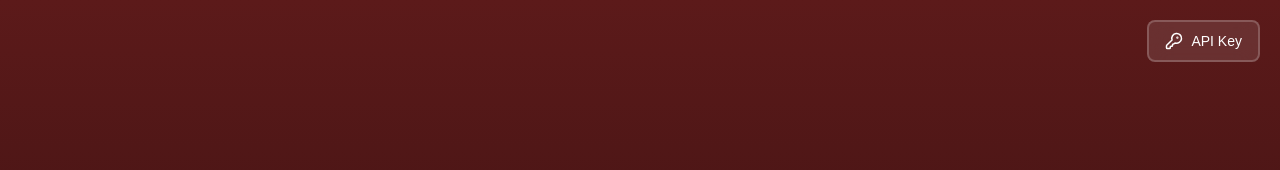
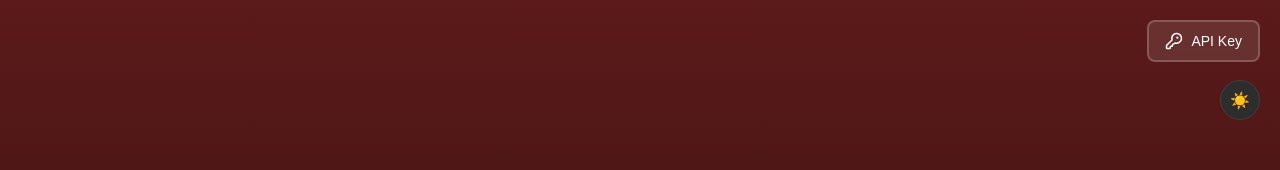
Before and after one commit to burneikis/Youtube-Channel-Filterer, a React (Create React App) app: page / in a window 1280 px wide. Shown: the top 170 px of the page. Built offline with nearby package versions, Linux system fonts and the light colour scheme.

Commit message:
dark light mode

```diff
--- a/src/App.js
+++ b/src/App.js
@@ -4,6 +4,8 @@
 import ApiKeyToggle from './components/ApiKeyToggle';
 import SearchBar from './components/SearchBar';
 import ChannelPage from './components/ChannelPage';
+import ThemeToggle from './components/ThemeToggle';
+import { ThemeProvider } from './contexts/ThemeContext';
 
 function App() {
   const [showApiKeyManager, setShowApiKeyManager] = useState(false);
@@ -25,8 +27,10 @@
   };
 
   return (
+    <ThemeProvider>
       <div className={`App ${currentView === 'search' ? 'no-scroll' : ''}`}>
         <ApiKeyToggle onClick={toggleApiKeyManager} />
+        <ThemeToggle />
 
         {currentView === 'search' ? (
           <div className="home-container">
@@ -45,6 +49,7 @@
 
         {showApiKeyManager && <ApiKeyManager onClose={toggleApiKeyManager} />}
       </div>
+    </ThemeProvider>
   );
 }
 
--- a/src/components/ChannelInfo.css
+++ b/src/components/ChannelInfo.css
@@ -1,5 +1,5 @@
 .channel-info {
-  background: white;
+  background: var(--bg-primary);
   border-radius: 12px;
   box-shadow: 0 2px 8px rgba(0, 0, 0, 0.1);
   overflow: hidden;
@@ -50,13 +50,13 @@
   font-size: 24px;
   font-weight: 600;
   margin: 0 0 4px 0;
-  color: #1a1a1a;
+  color: var(--text-primary);
   text-align: left;
 }
 
 .channel-username {
   font-size: 14px;
-  color: #666;
+  color: var(--text-secondary);
   margin: 0;
   font-weight: 400;
   text-align: left;
@@ -64,14 +64,14 @@
 
 .channel-subscriber-count {
   font-size: 14px;
-  color: #666;
+  color: var(--text-secondary);
   margin: 2px 0 0 0;
   font-weight: 400;
   text-align: left;
 }
 
 .channel-description {
-  color: #666;
+  color: var(--text-secondary);
   line-height: 1.5;
   margin: 0;
   font-size: 14px;
--- a/src/components/ChannelPage.css
+++ b/src/components/ChannelPage.css
@@ -1,18 +1,23 @@
 .channel-page-wrapper {
   padding: 20px;
   position: relative;
+  min-height: 100vh;
 }
 
 .channel-page {
   max-width: 800px;
   margin: 0 auto;
-  padding-top: 60px;
+  background-color: var(--bg-primary);
+  color: var(--text-primary);
+  border-radius: 8px;
+  padding: 20px;
+  box-shadow: 0 2px 10px rgba(0, 0, 0, 0.1);
 }
 
 .back-button {
   background: none;
   border: none;
-  color: white;
+  color: var(--text-secondary);
   font-size: 16px;
   cursor: pointer;
   padding: 8px 0;
@@ -25,13 +30,13 @@
 }
 
 .back-button:hover {
-  color: #ddd;
+  color: var(--text-primary);
 }
 
 .loading {
   text-align: center;
   padding: 40px;
-  color: #666;
+  color: var(--text-primary) !important;
   font-size: 18px;
 }
 
@@ -41,18 +46,18 @@
 }
 
 .error h2 {
-  color: #d32f2f;
+  color: var(--error-color);
   margin-bottom: 16px;
 }
 
 .error p {
-  color: #666;
+  color: var(--text-secondary);
   margin-bottom: 20px;
 }
 
 .retry-button {
-  background-color: #1976d2;
-  color: white;
+  background-color: var(--accent-color);
+  color: var(--button-text);
   border: none;
   padding: 10px 20px;
   border-radius: 4px;
@@ -61,5 +66,54 @@
 }
 
 .retry-button:hover {
-  background-color: #1565c0;
+  background-color: var(--accent-hover);
 }
+
+.theme-toggle {
+  position: fixed;
+  top: 80px;
+  right: 20px;
+  z-index: 1000;
+  background: var(--bg-secondary);
+  border: 1px solid var(--border-color);
+  border-radius: 50%;
+  width: 40px;
+  height: 40px;
+  display: flex;
+  align-items: center;
+  justify-content: center;
+  cursor: pointer;
+  font-size: 16px;
+  transition: all 0.3s ease;
+}
+
+.theme-toggle:hover {
+  background: var(--bg-hover);
+  transform: scale(1.1);
+}
+
+:root {
+  --bg-primary: #ffffff;
+  --bg-secondary: #f5f5f5;
+  --bg-hover: #e0e0e0;
+  --text-primary: #333333;
+  --text-secondary: #666666;
+  --accent-color: #1976d2;
+  --accent-hover: #1565c0;
+  --button-text: #ffffff;
+  --error-color: #d32f2f;
+  --border-color: #e0e0e0;
+}
+
+[data-theme="dark"] {
+  --bg-primary: #1a1a1a;
+  --bg-secondary: #2d2d2d;
+  --bg-hover: #404040;
+  --text-primary: #ffffff;
+  --text-secondary: #cccccc;
+  --accent-color: #2196f3;
+  --accent-hover: #1976d2;
+  --button-text: #ffffff;
+  --error-color: #f44336;
+  --border-color: #404040;
+}
--- /dev/null
+++ b/src/components/ThemeToggle.js
@@ -0,0 +1,18 @@
+import React from 'react';
+import { useTheme } from '../contexts/ThemeContext';
+
+const ThemeToggle = () => {
+  const { isDark, toggleTheme } = useTheme();
+
+  return (
+    <button
+      className="theme-toggle"
+      onClick={toggleTheme}
+      aria-label={isDark ? 'Switch to light mode' : 'Switch to dark mode'}
+    >
+      {isDark ? '☀️' : '🌙'}
+    </button>
+  );
+};
+
+export default ThemeToggle;
--- a/src/components/VideoGallery.css
+++ b/src/components/VideoGallery.css
@@ -1,6 +1,6 @@
 .video-gallery {
   margin-top: 24px;
-  background: white;
+  background: var(--bg-primary);
   border-radius: 12px;
   box-shadow: 0 2px 8px rgba(0, 0, 0, 0.1);
   overflow: hidden;
@@ -10,7 +10,7 @@
 }
 
 .video-gallery h2 {
-  color: #1a1a1a;
+  color: var(--text-primary);
   font-size: 20px;
   font-weight: 600;
   margin: 0 0 16px 0;
@@ -25,7 +25,7 @@
 }
 
 .video-card {
-  background: white;
+  background: var(--bg-secondary);
   border-radius: 8px;
   overflow: hidden;
   box-shadow: 0 1px 3px rgba(0, 0, 0, 0.1);
@@ -62,7 +62,7 @@
 .video-title {
   font-size: 14px;
   font-weight: 500;
-  color: #1a1a1a;
+  color: var(--text-primary);
   margin: 0 0 8px 0;
   line-height: 1.3;
   display: -webkit-box;
@@ -81,7 +81,7 @@
 .video-views,
 .video-date {
   font-size: 12px;
-  color: #666;
+  color: var(--text-secondary);
 }
 
 .loading,
@@ -89,11 +89,11 @@
 .no-videos {
   text-align: center;
   padding: 0 24px 40px 24px;
-  color: #666;
+  color: var(--text-secondary);
 }
 
 .error {
-  color: #d32f2f;
+  color: var(--error-color);
 }
 
 @media (max-width: 768px) {
--- /dev/null
+++ b/src/contexts/ThemeContext.js
@@ -0,0 +1,33 @@
+import React, { createContext, useContext, useState, useEffect } from 'react';
+
+const ThemeContext = createContext();
+
+export const useTheme = () => {
+  const context = useContext(ThemeContext);
+  if (!context) {
+    throw new Error('useTheme must be used within a ThemeProvider');
+  }
+  return context;
+};
+
+export const ThemeProvider = ({ children }) => {
+  const [isDark, setIsDark] = useState(() => {
+    const saved = localStorage.getItem('theme');
+    return saved === null ? true : saved === 'dark'; // Default to dark
+  });
+
+  useEffect(() => {
+    localStorage.setItem('theme', isDark ? 'dark' : 'light');
+    document.documentElement.setAttribute('data-theme', isDark ? 'dark' : 'light');
+  }, [isDark]);
+
+  const toggleTheme = () => {
+    setIsDark(!isDark);
+  };
+
+  return (
+    <ThemeContext.Provider value={{ isDark, toggleTheme }}>
+      {children}
+    </ThemeContext.Provider>
+  );
+};
```
Lines whose indentation alone changed are shown as unchanged.
